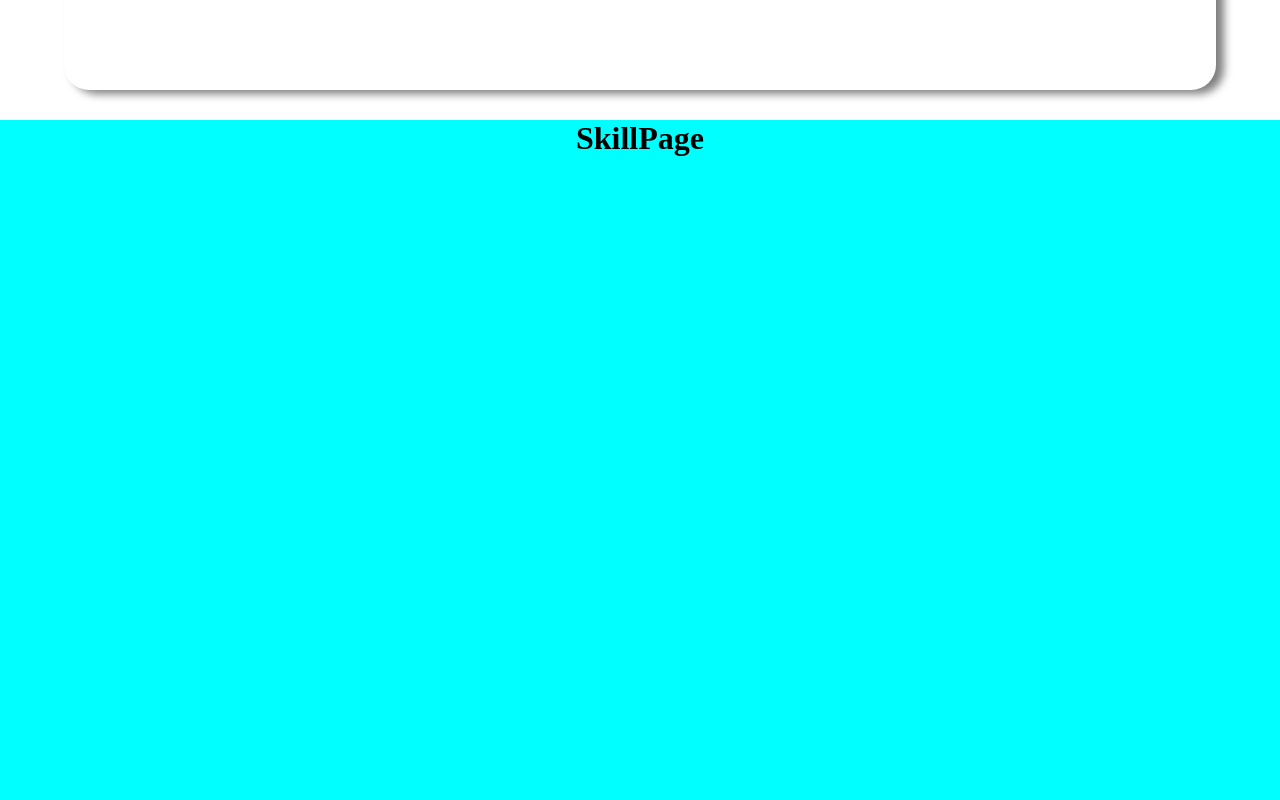
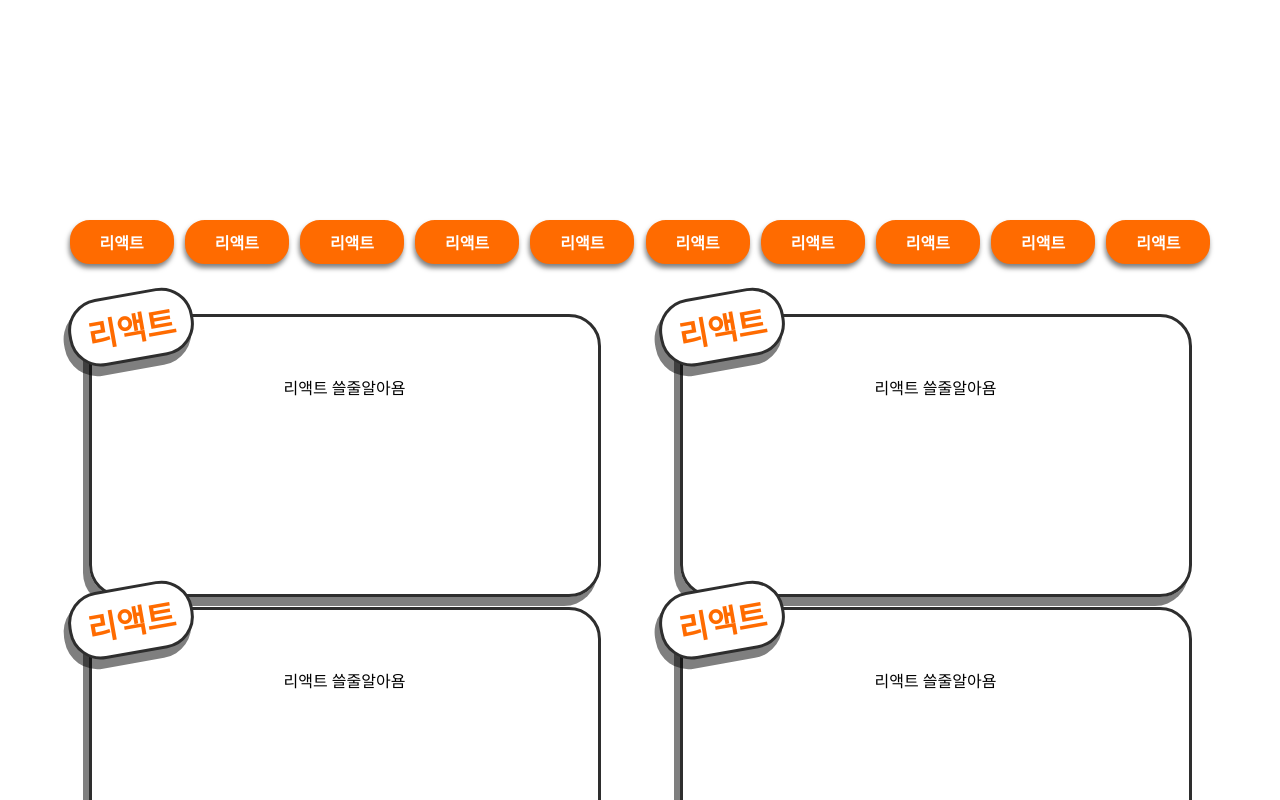
Before and after one commit to BaeDongWoo/BDW_Portfolio, a Next.js app: page / in a window 1280 px wide. Shown: the part 1480-2280 px from the top of the page. Built offline with nearby package versions, Linux system fonts and the light colour scheme.

Commit message:
feat:add skill container form

```diff
--- a/src/components/pages/page3/index.tsx
+++ b/src/components/pages/page3/index.tsx
@@ -1,18 +1,95 @@
-import { RefObject } from 'react';
+import { RefObject, useEffect } from 'react';
 import styled from 'styled-components';
+import SkillBox from './skillBox';
+import 'aos/dist/aos.css';
 export type SkillProps = {
   element: RefObject<HTMLDivElement>;
+};
+interface SkillDataType {
+  label: string;
+  bg: string;
+  color: string;
+}
+const data: SkillDataType = {
+  label: '리액트',
+  bg: '#ff6b00',
+  color: '#fff',
 };
 const SkillPage = ({ element }: SkillProps) => {
   return (
     <Container ref={element}>
-      <h1>SkillPage</h1>
+      <SkillContainer>
+        <SkillIcons>
+          <Icon data={data}>{data.label}</Icon>
+          <Icon data={data}>{data.label}</Icon>
+          <Icon data={data}>{data.label}</Icon>
+          <Icon data={data}>{data.label}</Icon>
+          <Icon data={data}>{data.label}</Icon>
+          <Icon data={data}>{data.label}</Icon>
+          <Icon data={data}>{data.label}</Icon>
+          <Icon data={data}>{data.label}</Icon>
+          <Icon data={data}>{data.label}</Icon>
+          <Icon data={data}>{data.label}</Icon>
+        </SkillIcons>
+        <SkillBoxCon>
+          <SkillBox />
+          <SkillBox />
+          <SkillBox />
+          <SkillBox />
+        </SkillBoxCon>
+      </SkillContainer>
     </Container>
   );
 };
 const Container = styled.div`
-  background-color: aqua;
   width: 100vw;
   height: 100vh;
+  overflow: hidden;
+`;
+const SkillContainer = styled.div`
+  width: 90vw;
+  height: 90vh;
+  margin: auto;
+  margin-top: 50px;
+`;
+const SkillBoxCon = styled.div`
+  gap: 10px 30px;
+  width: 100%;
+  height: 80%;
+  display: grid;
+  justify-content: space-around;
+  grid-template-columns: repeat(2, 40vw);
+  @media (max-width: 767px) {
+    grid-template-columns: repeat(1, 80vw);
+  }
+`;
+const SkillIcons = styled.div`
+  width: 100%;
+  height: 20%;
+  display: flex;
+  justify-content: space-around;
+  align-items: center;
+  @media (max-width: 1023px) {
+    flex-wrap: wrap;
+    justify-content: center;
+  }
+`;
+const Icon = styled.div<{ data: SkillDataType }>`
+  width: 100px;
+  height: 40px;
+  border-radius: 20px;
+  background-color: ${(props) => props.data.bg};
+  color: ${(props) => props.data.color};
+  font-weight: bold;
+  box-shadow: -1px 4px 5px rgba(0, 0, 0, 0.5);
+  border: 2px solid ${(props) => props.data.bg};
+  display: flex;
+  align-items: center;
+  justify-content: center;
+  @media (max-width: 1023px) {
+    width: 80px;
+    height: 30px;
+    border-radius: 15px;
+  }
 `;
 export default SkillPage;
```
